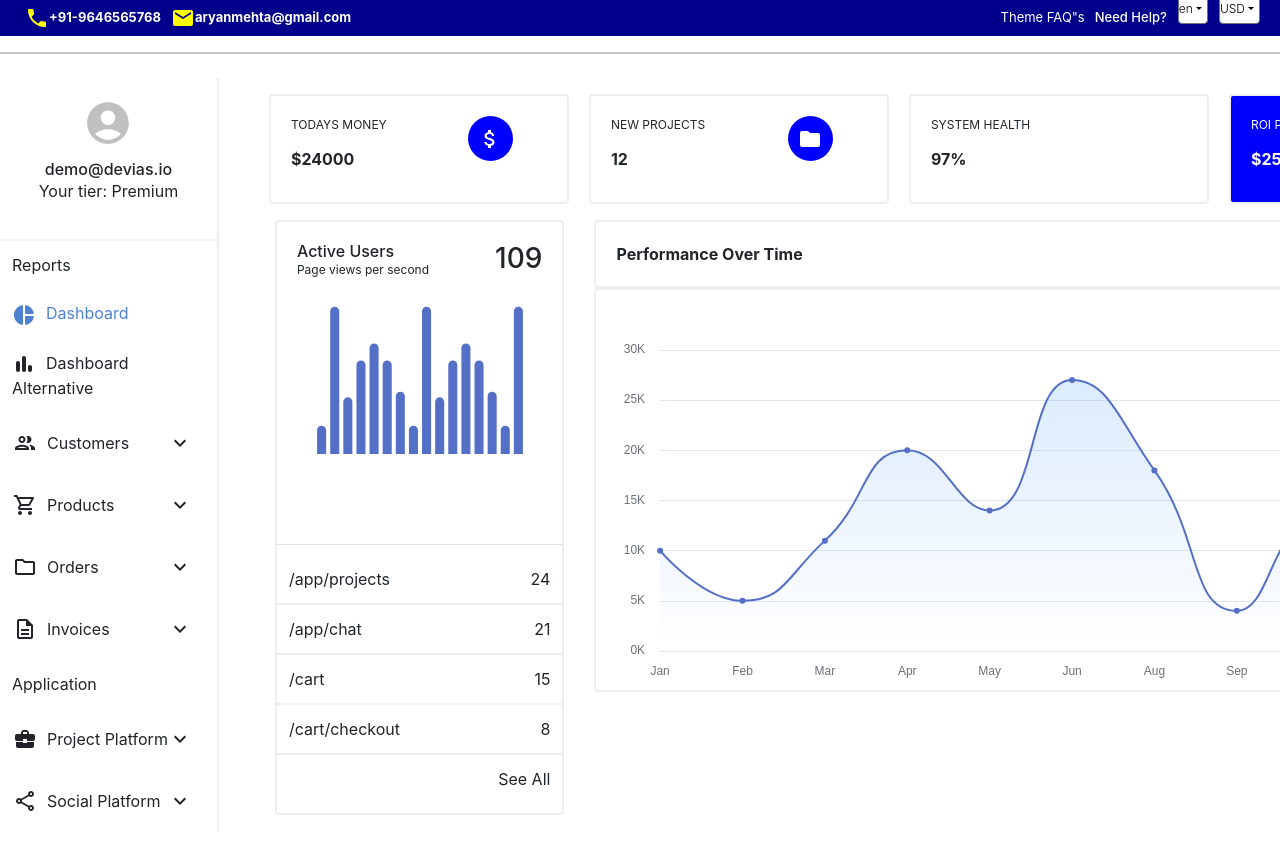
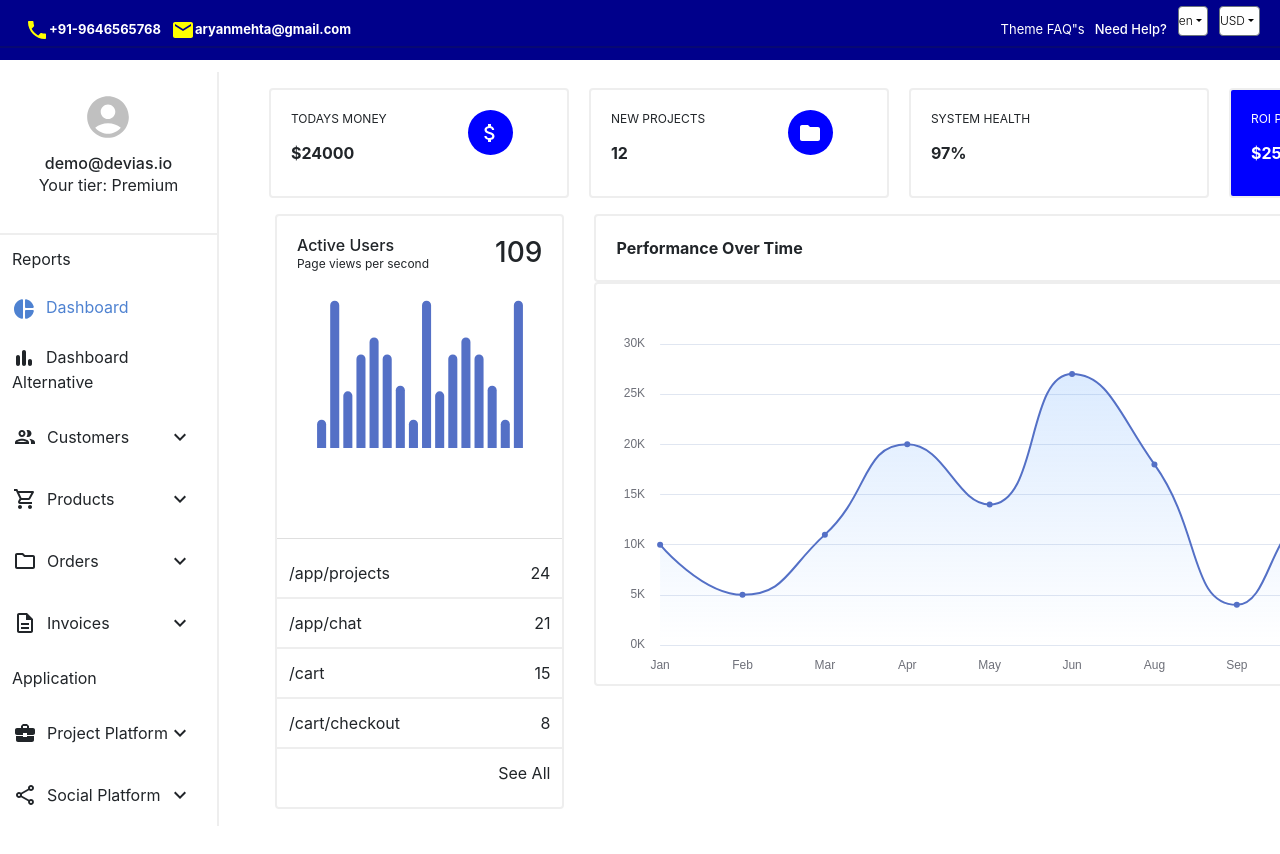
Before and after one commit to SHIVA-GARG/dashboardapp, a React (Create React App) app: page / in a window 1280 px wide. Shown: the top 854 px of the page. Built offline with nearby package versions, Linux system fonts and the light colour scheme.

Commit message:
topbar changes

```diff
--- a/src/components/topbar/Topbar.jsx
+++ b/src/components/topbar/Topbar.jsx
@@ -5,7 +5,7 @@ import { Mail, ThreeDRotation } from '@mui/icons-material';
 import LocalPhoneIcon from '@mui/icons-material/LocalPhone';
 const Topbar = () => {
     return (
-        <div className='topbar'>
+        <div className='topbar' style={{height:"60px",marginBottom:"-30px"}}>
 
             <div className="companylogo">
                 <div className="phoneContact">
```
